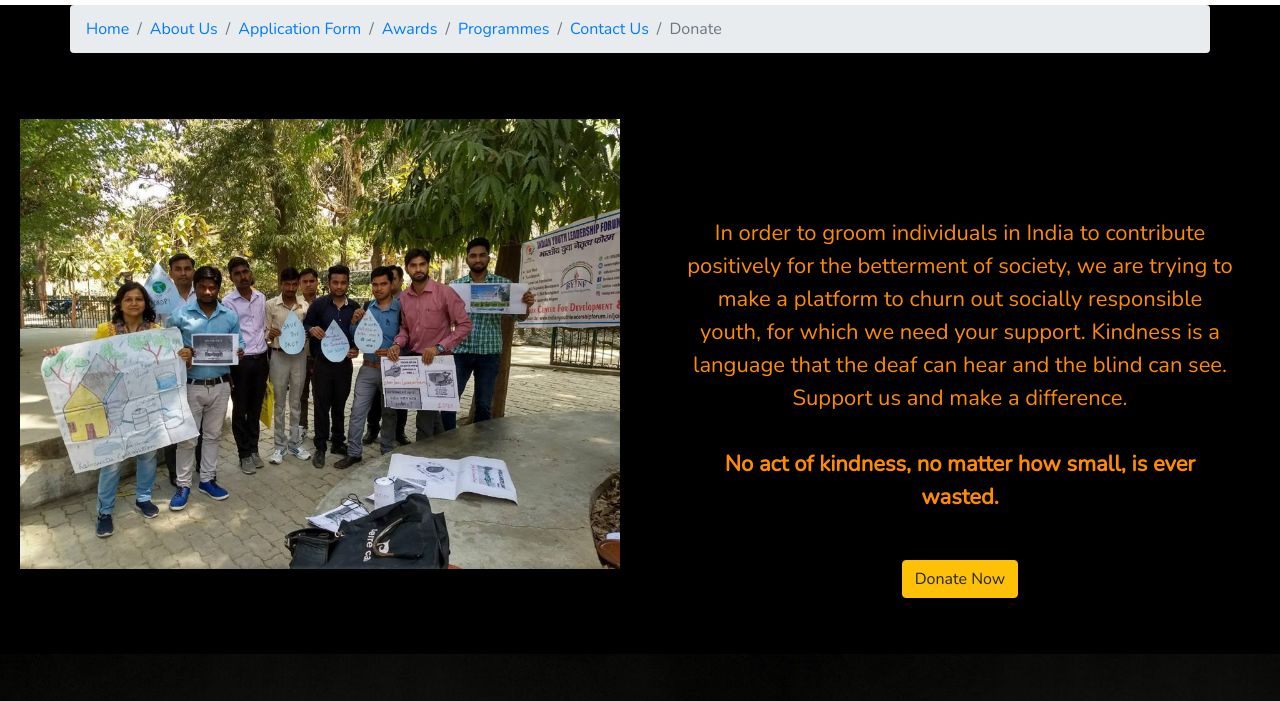
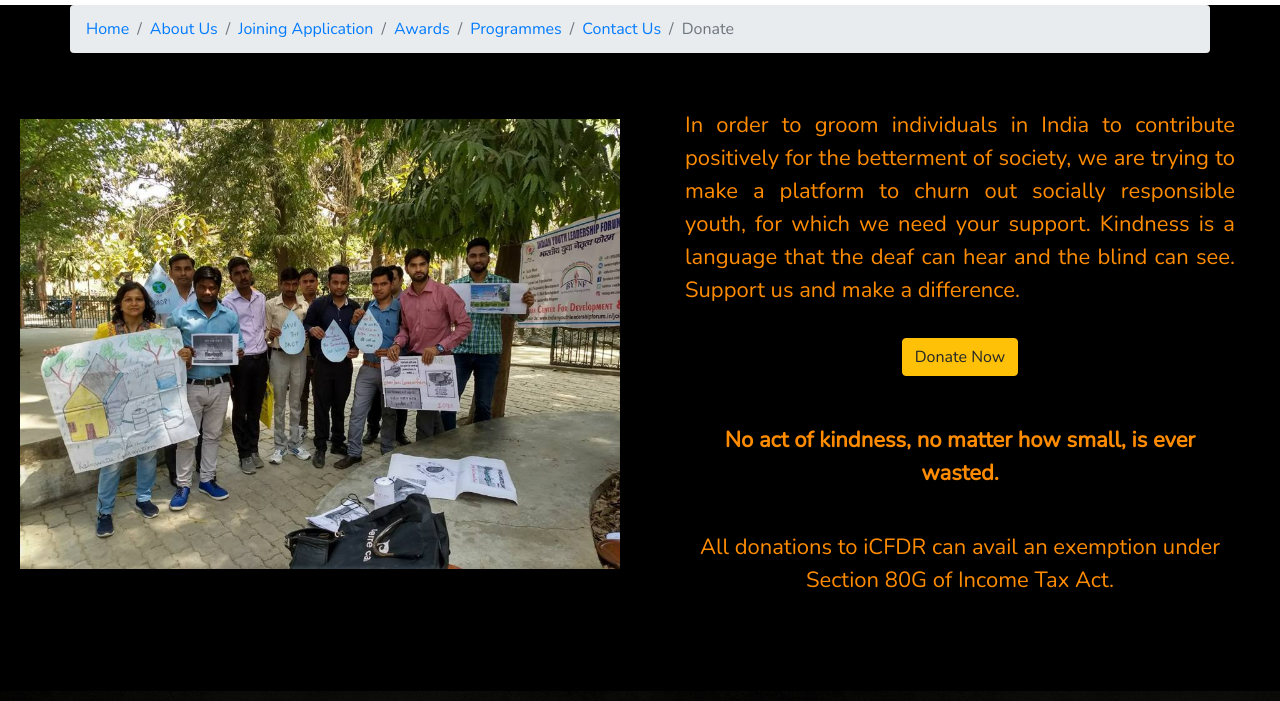
Before and after one commit to ICFDR/swlp, a plain HTML site: page donate.html in a window 1280 px wide. Shown: the part 65-766 px from the top of the page. Drawn offline with nearby package versions, Linux system fonts and the light colour scheme; a web font is replaced by a local one.

Commit message:
some modification on donate page and joining application is replaced in the nav

```diff
--- a/donate.html
+++ b/donate.html
@@ -37,7 +37,7 @@
                 <ol class="col-12 breadcrumb">
                     <li class=" text-danger breadcrumb-item"><a href="./index.html">Home</a></li>
                     <li class="breadcrumb-item "><a href="./about.html">About Us</a></li>
-                    <li class="breadcrumb-item "><a href="./application.html">Application Form</a></li>
+                    <li class="breadcrumb-item "><a href="./application.html">Joining Application</a></li>
                     <li class="breadcrumb-item "><a href="./awards.html">Awards</a></li>
                     <li class="breadcrumb-item "><a href="./programmes.html">Programmes</a></li>
                     <li class="breadcrumb-item "><a href="./contact.html">Contact Us</a></li>
@@ -50,20 +50,25 @@
                 <img src="./assets/6.jpg" class="block-img" />
             </div>
             <div class="col-12 col-md-6">
-                <p id="para-animation" class="para mt-10 pt-5">In order to groom individuals in India to contribute
+                <p id="para-animation" class="para text-justify" style="padding: 15px 30px; margin-top: 25px;">In order to groom individuals in India to contribute
                     positively
                     for the betterment of society, we are trying to make a platform to churn out socially responsible
                     youth, for which we
                     need your support. Kindness is a language that the deaf can hear and the blind can
-                    see. Support us and make a difference.<br /><br /><strong>No act of kindness, no matter how small,
-                        is ever wasted.</strong></p>
-
-                <div class="col-12 text-center mt-2">
+                    see. Support us and make a difference.
+                </p>
+                <div class="col-12 text-center">
                     <a target="_blank"
                         href="https://www.payumoney.com/paybypayumoney/#/DFE2878E860D57AF8E18DFEF38EBE7EC">
                         <h6 class="btn btn-warning">Donate Now</h6>
                     </a>
                 </div>
+
+                    <p class="para" style="padding-bottom:10px; margin-top: 10px;"><strong>No act of kindness, no matter how small,
+                        is ever wasted.</strong></p>
+                    <p class="para" style="margin-top: 0px; padding-top: 15px;">All donations to iCFDR can avail an exemption under Section 80G of Income Tax Act.</p>
+
+
             </div>
 
         </div>
```
Also changed, not shown: about.html (+1 -1 lines), application.html (+1 -1 lines), awards.html (+1 -1 lines), contact.html (+1 -1 lines), programmes.html (+1 -1 lines).
